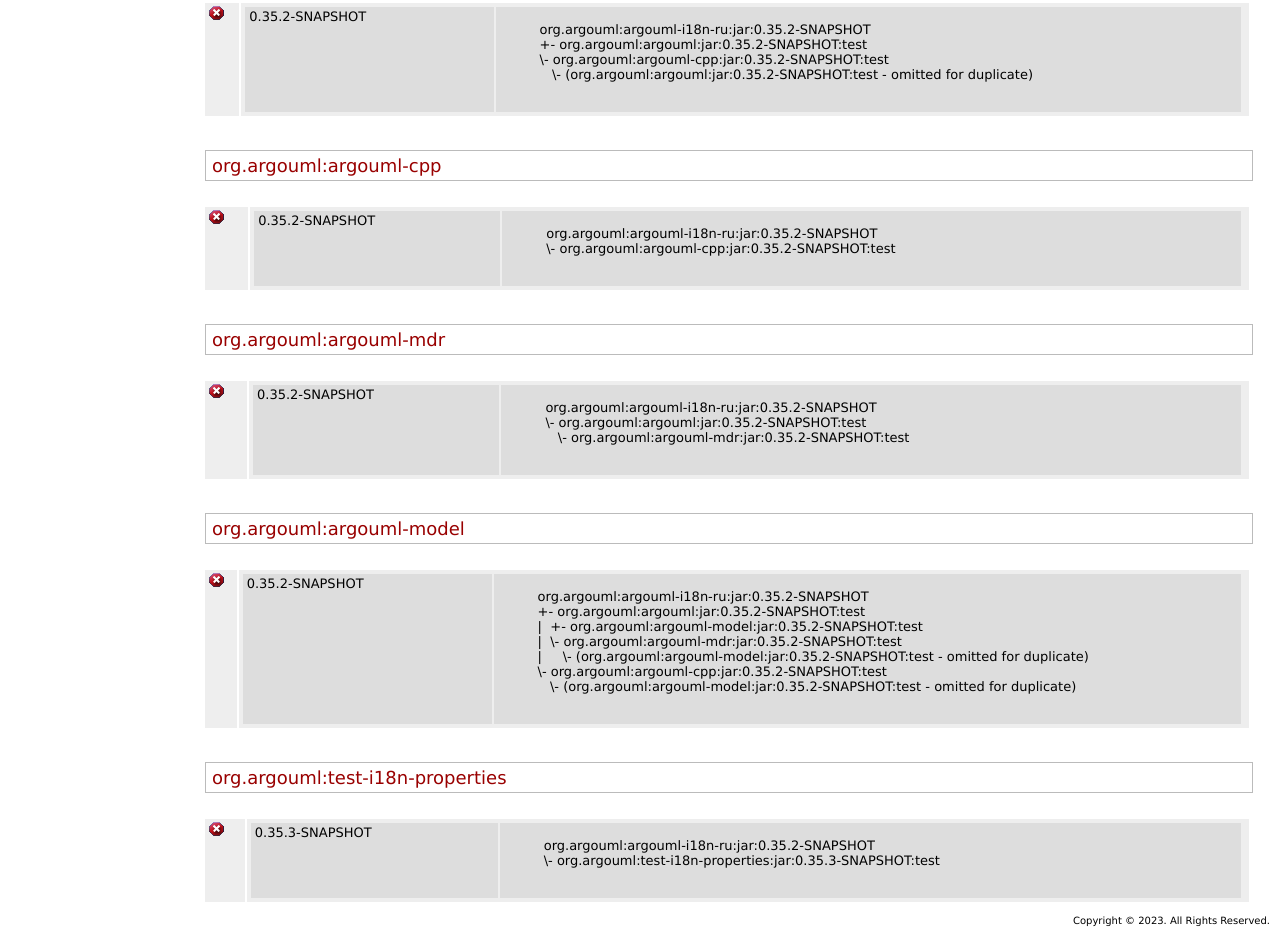
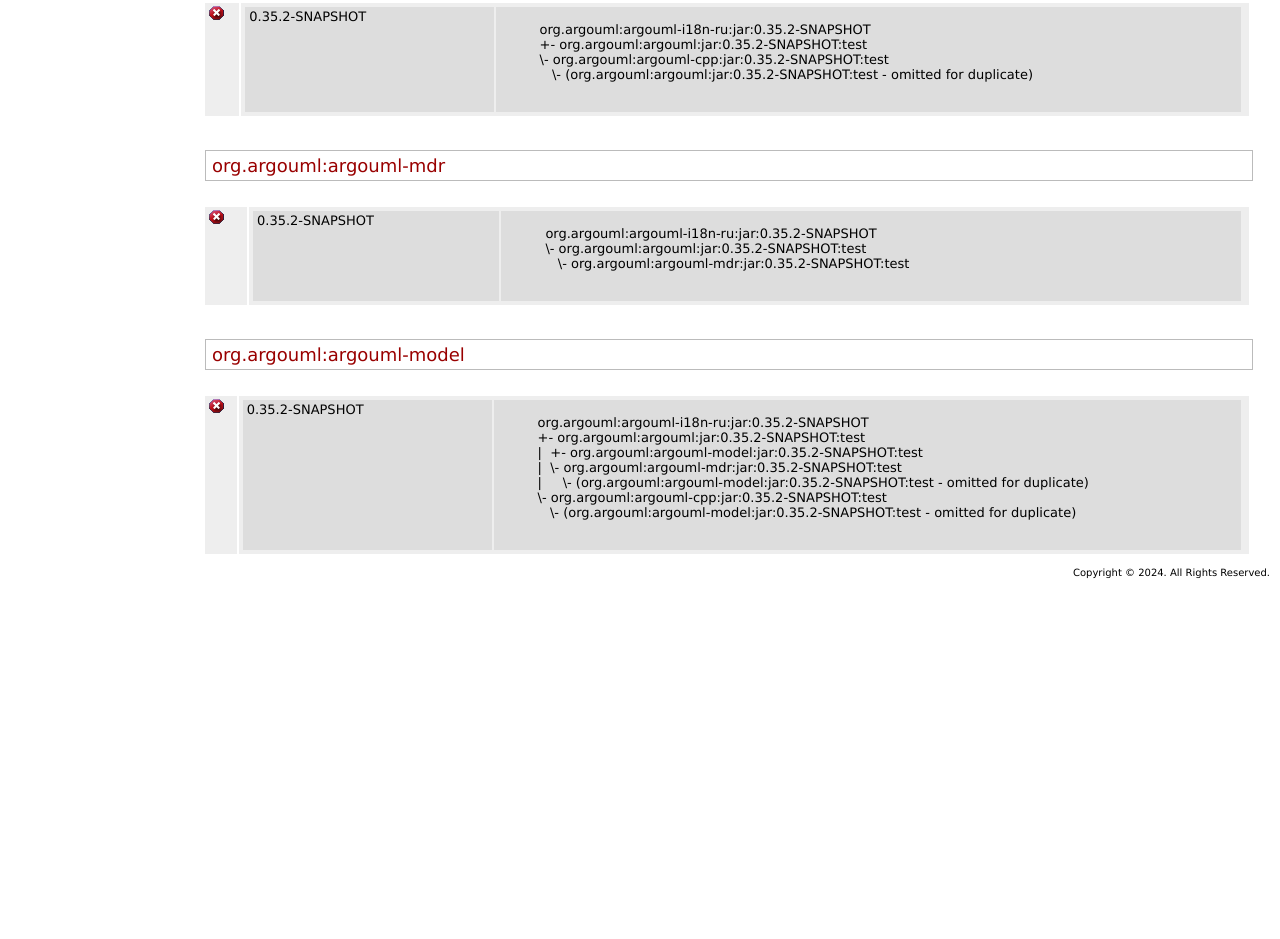
Before and after one commit to argouml-tigris-org/argouml-ru, a plain HTML site: page dependency-convergence.html in a window 1280 px wide. Shown: the part 1180-2119 px from the top of the page. After the commit the page ends 1771 px from the top, so only its background shows below. Drawn offline with Linux system fonts and the light colour scheme.

Commit message:
Site checkin for project argouml-ru

```diff
--- a/dependency-convergence.html
+++ b/dependency-convergence.html
@@ -1,5 +1,5 @@
 <!DOCTYPE html PUBLIC "-//W3C//DTD XHTML 1.0 Transitional//EN" "http://www.w3.org/TR/xhtml1/DTD/xhtml1-transitional.dtd">
-<!-- Generated by Apache Maven Doxia Site Renderer 1.4 at 2023-07-17 -->
+<!-- Generated by Apache Maven Doxia Site Renderer 1.4 at 2024-07-15 -->
 <html xmlns="http://www.w3.org/1999/xhtml" xml:lang="en" lang="en">
   <head>
     <meta http-equiv="Content-Type" content="text/html; charset=UTF-8" />
@@ -10,7 +10,7 @@
       @import url("./css/site.css");
     </style>
     <link rel="stylesheet" href="./css/print.css" type="text/css" media="print" />
-    <meta name="Date-Revision-yyyymmdd" content="20230717" />
+    <meta name="Date-Revision-yyyymmdd" content="20240715" />
     <meta http-equiv="Content-Language" content="en" />
 
         </head>
@@ -27,7 +27,7 @@
 
 
                 <div class="xleft">
-        <span id="publishDate">Last Published: 2023-07-17</span>
+        <span id="publishDate">Last Published: 2024-07-15</span>
                   &nbsp;| <span id="projectVersion">Version: 0.35.2-SNAPSHOT</span>
                       </div>
             <div class="xright">                    <a href="./" title="argouml-ru">argouml-ru</a>
@@ -123,7 +123,7 @@
 <td>2</td></tr>
 <tr class="a">
 <th>Number of SNAPSHOT artifacts (NOS):</th>
-<td>5</td></tr>
+<td>3</td></tr>
 <tr class="b">
 <th>Convergence (NOD/NOA):</th>
 <td><img alt="error" src="images/icon_error_sml.gif" />&#160;<b>95 %</b></td></tr>
@@ -174,17 +174,6 @@
 <td>
 <ol style="list-style-type: decimal">org.argouml:argouml-i18n-ru:jar:0.35.2-SNAPSHOT<br />+-&#160;org.argouml:argouml:jar:0.35.2-SNAPSHOT:test<br />\-&#160;org.argouml:argouml-cpp:jar:0.35.2-SNAPSHOT:test<br />&#160;&#160;&#160;\-&#160;(org.argouml:argouml:jar:0.35.2-SNAPSHOT:test - omitted for duplicate)<br /><br /></ol></td></tr></table></td></tr></table></div>
 <div class="section">
-<h4>org.argouml:argouml-cpp<a name="org.argouml:argouml-cpp"></a></h4>
-<table border="0" class="bodyTable">
-<tr class="b">
-<td><img alt="error" src="images/icon_error_sml.gif" /></td>
-<td>
-<table border="0" class="bodyTable">
-<tr class="a">
-<td width="25%">0.35.2-SNAPSHOT</td>
-<td>
-<ol style="list-style-type: decimal">org.argouml:argouml-i18n-ru:jar:0.35.2-SNAPSHOT<br />\-&#160;org.argouml:argouml-cpp:jar:0.35.2-SNAPSHOT:test<br /><br /></ol></td></tr></table></td></tr></table></div>
-<div class="section">
 <h4>org.argouml:argouml-mdr<a name="org.argouml:argouml-mdr"></a></h4>
 <table border="0" class="bodyTable">
 <tr class="b">
@@ -205,18 +194,7 @@
 <tr class="a">
 <td width="25%">0.35.2-SNAPSHOT</td>
 <td>
-<ol style="list-style-type: decimal">org.argouml:argouml-i18n-ru:jar:0.35.2-SNAPSHOT<br />+-&#160;org.argouml:argouml:jar:0.35.2-SNAPSHOT:test<br />|&#160;&#160;+-&#160;org.argouml:argouml-model:jar:0.35.2-SNAPSHOT:test<br />|&#160;&#160;\-&#160;org.argouml:argouml-mdr:jar:0.35.2-SNAPSHOT:test<br />|&#160;&#160;&#160;&#160;&#160;\-&#160;(org.argouml:argouml-model:jar:0.35.2-SNAPSHOT:test - omitted for duplicate)<br />\-&#160;org.argouml:argouml-cpp:jar:0.35.2-SNAPSHOT:test<br />&#160;&#160;&#160;\-&#160;(org.argouml:argouml-model:jar:0.35.2-SNAPSHOT:test - omitted for duplicate)<br /><br /></ol></td></tr></table></td></tr></table></div>
-<div class="section">
-<h4>org.argouml:test-i18n-properties<a name="org.argouml:test-i18n-properties"></a></h4>
-<table border="0" class="bodyTable">
-<tr class="b">
-<td><img alt="error" src="images/icon_error_sml.gif" /></td>
-<td>
-<table border="0" class="bodyTable">
-<tr class="a">
-<td width="25%">0.35.3-SNAPSHOT</td>
-<td>
-<ol style="list-style-type: decimal">org.argouml:argouml-i18n-ru:jar:0.35.2-SNAPSHOT<br />\-&#160;org.argouml:test-i18n-properties:jar:0.35.3-SNAPSHOT:test<br /><br /></ol></td></tr></table></td></tr></table></div></div>
+<ol style="list-style-type: decimal">org.argouml:argouml-i18n-ru:jar:0.35.2-SNAPSHOT<br />+-&#160;org.argouml:argouml:jar:0.35.2-SNAPSHOT:test<br />|&#160;&#160;+-&#160;org.argouml:argouml-model:jar:0.35.2-SNAPSHOT:test<br />|&#160;&#160;\-&#160;org.argouml:argouml-mdr:jar:0.35.2-SNAPSHOT:test<br />|&#160;&#160;&#160;&#160;&#160;\-&#160;(org.argouml:argouml-model:jar:0.35.2-SNAPSHOT:test - omitted for duplicate)<br />\-&#160;org.argouml:argouml-cpp:jar:0.35.2-SNAPSHOT:test<br />&#160;&#160;&#160;\-&#160;(org.argouml:argouml-model:jar:0.35.2-SNAPSHOT:test - omitted for duplicate)<br /><br /></ol></td></tr></table></td></tr></table></div></div>
       </div>
     </div>
     <div class="clear">
@@ -224,7 +202,7 @@
     </div>
     <div id="footer">
       <div class="xright">
-              Copyright &#169;                   2023.
+              Copyright &#169;                   2024.
           All Rights Reserved.
 
                   </div>
--- a/jacoco/jacoco.xml
+++ b/jacoco/jacoco.xml
@@ -1 +1 @@
-<?xml version="1.0" encoding="UTF-8" standalone="yes"?><!DOCTYPE report PUBLIC "-//JACOCO//DTD Report 1.1//EN" "report.dtd"><report name="argouml-ru"><sessioninfo id="92190a33a67e-d19deca9" start="1689587174131" dump="1689587176621"/></report>
+<?xml version="1.0" encoding="UTF-8" standalone="yes"?><!DOCTYPE report PUBLIC "-//JACOCO//DTD Report 1.1//EN" "report.dtd"><report name="argouml-ru"><sessioninfo id="e88b0afa7fec-31fe65aa" start="1721013322047" dump="1721013324837"/></report>
```
Also changed, not shown: checkstyle-aggregate.html (+4 -4 lines), checkstyle.html (+4 -4 lines), dependencies.html (+9 -9 lines), dependency-info.html (+4 -4 lines), dependency-management.html (+4 -4 lines), distribution-management.html (+4 -4 lines), index.html (+4 -4 lines), issue-tracking.html (+4 -4 lines), jacoco/jacoco-sessions.html (+1 -1 lines), jdepend-report.html (+4 -4 lines), plugin-management.html (+10 -10 lines), plugins.html (+4 -4 lines), project-info.html (+4 -4 lines), project-reports.html (+4 -4 lines), 2 more files, 1 other file.
